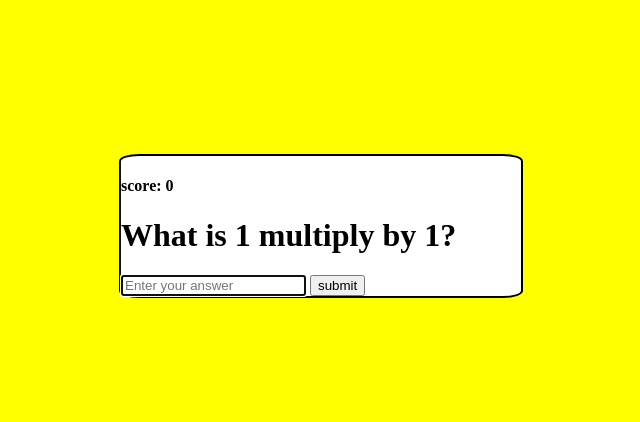
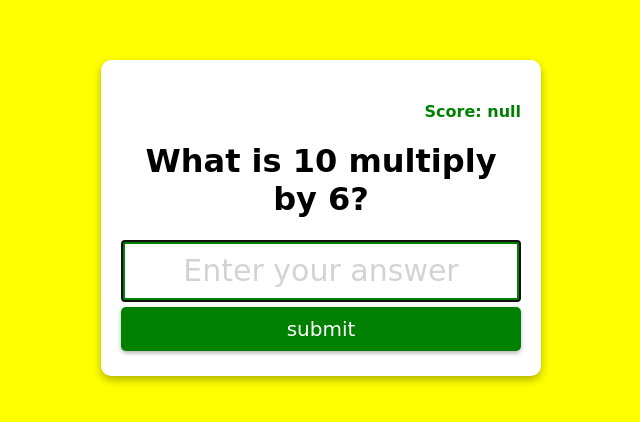
Before and after one commit to Alauddinbukhari/Multiplication-App, a plain HTML site: page index.html in a window 1280 px wide. Shown: the part 182-604 px from the top of the page, without its empty margins (319-959 px from the left). Drawn offline with Linux system fonts and the light colour scheme.

Commit message:
updated codebase need to fix score bug

```diff
--- a/index.js
+++ b/index.js
@@ -1,33 +1,47 @@
-// var mul = num1*num2
-// var score=0
-// function app(){
 
-// const min = 1;
-// const max = 100;
+const scoreEL = document.getElementsByClassName("score")[0];
+var score = JSON.stringify(localStorage.getItem("score"));
 
-// var num1 = Math.floor(Math.random() * (max - min + 1)) + min
-// var num2 = Math.floor(Math.random() * (max - min + 1)) + min
+if(score===null){
+ score = 0;
+ console.log()
+}
 
+scoreEL.innerText = `Score: ${score}`;
 
-// var mul = num1*num2
+const min = 1;
+const max = 10;
 
+var num1 = Math.floor(Math.random() * (max - min + 1)) + min;
+var num2 = Math.floor(Math.random() * (max - min + 1)) + min;
+var correctans = num1 * num2;
 
-//  document.getElementById("span1").innerHTML=num1
+document.getElementById("question").innerText = `What is ${num1} multiply by ${num2}?`;
 
+const inputEL = document.getElementById("input");
 
-//  document.getElementById("span2").innerHTML= num2
-// }
+document.getElementById("form").addEventListener("submit", (event) => {
+  event.preventDefault(); // Prevent form submission
 
-function updateScore(){
-    score+=1
+  const userAns = +inputEL.value;
+
+  if (userAns === correctans) {
+    score += 1;
+    updateLocalStorage()
+  } else {
+    score -= 1;
+    updateLocalStorage
   }
 
 
+  scoreEL.innerText = `Score: ${score}`;
+  setTimeout(()=>{app()},1000)
+  updateLocalStorage()
+
+});
 
 
-//  document.getElementById("button").addEventListener("click", function() {
-//     if (document.getElementById("input")===mul){
-//         score+=1
 
-//     }
-//   });
+function updateLocalStorage(){
+    localStorage.setItem("score",JSON.stringify(score))
+}
--- a/style.css
+++ b/style.css
@@ -1,10 +1,13 @@
 body{
+    margin: 0;
     background-color: yellow;
     display: flex;
     justify-content: center;
-    flex-direction: column;
+    text-align: center;
+    height: 100vh;
     align-items: center;
-    height: 100vh;
+    font-family: cursive;
+
 
 
 
@@ -12,8 +15,52 @@ body{
 }
 
 .form{
-   border:2px solid ;
+
    width: 400px;
    background-color: white;
-   border-radius: 5%
+   border-radius: 10px;
+   padding: 20px;
+   box-shadow: 0 4px 8px rgba(0,0,0, .3);/* new*/
+   margin:10px;
+
 }
+.input{
+    display: block;
+    width: 100%;
+    box-sizing: border-box; /* new*/
+    font-size: 30px;
+    text-align: center;
+    padding: 10px;
+    border: solid 4px green;
+    color: green;
+}
+
+.input::placeholder{/* new*/
+    color: lightgrey;
+    font-family: cursive ;
+
+
+}
+.btn{
+background-color: green;
+color: white;
+border: none;
+display: block;
+width: 100%;
+padding: 10px;
+font-size: 20px;
+font-family: cursive;
+margin: 5px 0;
+border-radius: 5px;
+box-shadow:0 2px 4px rgba(0,0,0, .3) ;
+cursor: pointer;
+
+}
+.btn:hover {/* new*/
+    filter:brightness(0.9) ;
+
+}
+.score{
+    color: green;
+    text-align: right;
+}
```
Lines whose indentation alone changed are shown as unchanged.
